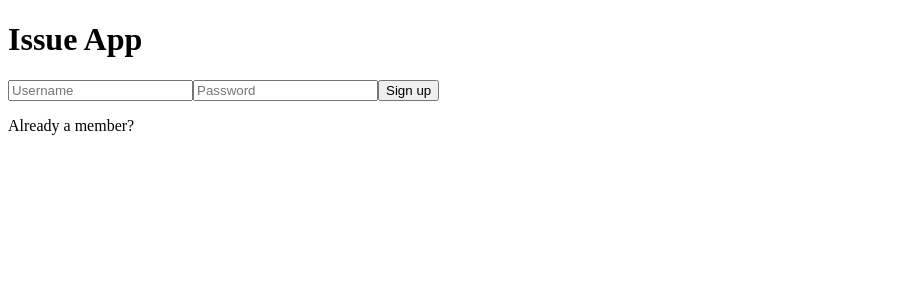
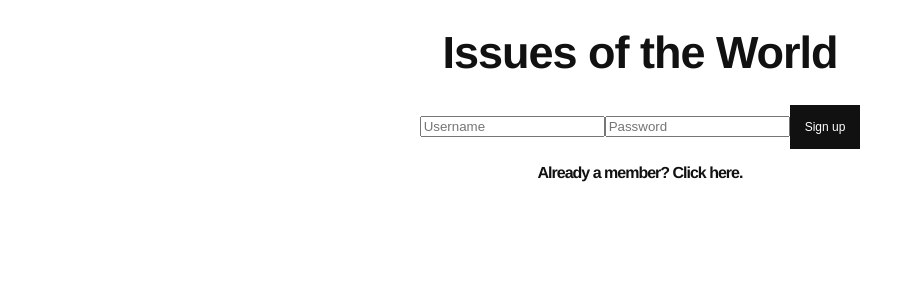
Before and after one commit to hanseneg/rock-the-vote, a React (Create React App) app in the folder client/: page / in a window 1280 px wide. Shown: the top 300 px of the page, without its empty margins (0-915 px from the left). Built offline with nearby package versions, Linux system fonts and the light colour scheme.

Commit message:
commit21

```diff
--- a/client/src/App.js
+++ b/client/src/App.js
@@ -6,6 +6,7 @@ import Profile from './components/Profile.js'
 import Public from './components/Public.js'
 import { UserContext } from './context/UserProvider.js'
 import ProtectedRoute from './components/ProtectedRoute'
+import './css/style.css'
 
 export default function App(){
   const { token, logout } = useContext(UserContext)
--- a/client/src/components/Auth.js
+++ b/client/src/components/Auth.js
@@ -35,7 +35,7 @@ export default function Auth(){
 
   return (
     <div className="auth-container">
-      <h1>Issue App</h1>
+      <h1>Issues of the World</h1>
       { !toggle ?
         <>
           <AuthForm
@@ -45,7 +45,7 @@ export default function Auth(){
             btnText="Sign up"
             errMsg={errMsg}
           />
-          <p onClick={toggleForm}>Already a member?</p>
+          <p className='pointer' onClick={toggleForm}>Already a member? Click here.</p>
         </>
       :
         <>
@@ -56,7 +56,7 @@ export default function Auth(){
             btnText="Login"
             errMsg={errMsg}
           />
-          <p onClick={toggleForm}>Not a member?</p>
+          <p className='pointer' onClick={toggleForm}>Not a member? Click here.</p>
         </>
       }
     </div>
--- a/client/src/components/AuthForm.js
+++ b/client/src/components/AuthForm.js
@@ -26,7 +26,7 @@ export default function AuthForm(props){
         name="password"
         onChange={handleChange}
         placeholder="Password"/>
-      <button>{ btnText }</button>
+      <button className='button'>{ btnText }</button>
       <p style={{color: 'red'}}>{errMsg}</p>
     </form>
   )
--- a/client/src/components/Issue.js
+++ b/client/src/components/Issue.js
@@ -67,19 +67,20 @@ export default function Issue(props){
 
     return (
         <div>
+            <hr className='hr'/>
             <h2>{title}</h2>
             <p>{username}</p>
-            <p>{description}</p>
+            <p className='description'>{description}</p>
             {/* <Votes _id={_id} votes={{upVotes: upVotes, downVotes: downVotes}}/> */}
 
 
-            <button  onClick={upVoting} >Agree</button>
+            <button className='button' onClick={upVoting} >Agree</button>
             <p>{upVotes.length}</p>
-            <button onClick={downVoting} >Disagree</button>
+            <button className='button' onClick={downVoting} >Disagree</button>
             <p>{downVotes.length}</p>
 
 
-            <button onClick={showCommentForm1} >Leave a Comment</button>
+            <button className='button' onClick={showCommentForm1} >Leave a Comment</button>
             {showCommentForm && (
                 <form onSubmit={handleSubmit}>
                         <textarea
@@ -89,7 +90,7 @@ export default function Issue(props){
                             placeholder='Comment'
                             value={comment.comment}
                         />
-                        <button>Submit Comment</button>
+                        <button className='button'>Submit Comment</button>
                 </form>
             )}
             <div>
@@ -99,6 +100,7 @@ export default function Issue(props){
                     )
                 })}
             </div>
+
 
             {/* <button>Show all Comments</button> */}
         </div>
--- a/client/src/components/IssueForm.js
+++ b/client/src/components/IssueForm.js
@@ -25,7 +25,7 @@ export default function IssueForm(props){
   }
 
   return (
-    <form onSubmit={handleSubmit}>
+    <form className='form' onSubmit={handleSubmit}>
       <input
         type="text"
         name="title"
@@ -38,7 +38,7 @@ export default function IssueForm(props){
         value={inputs.description}
         onChange={handleChange}
         placeholder="Description"/>
-      <button>Add Issue</button>
+      <button className='button'>Add Issue</button>
     </form>
   )
 }
--- a/client/src/components/Navbar.js
+++ b/client/src/components/Navbar.js
@@ -5,9 +5,9 @@ export default function Navbar(props){
   const { logout } = props
   return (
     <div className="navbar">
-      <Link to="/profile">Profile</Link>
-      <Link to="/public">Public</Link>
-      <button onClick={logout}>Logout</button>
+      <Link className='nav' to="/profile">Profile</Link>
+      <Link className='nav' to="/public">Public</Link>
+      <button className='nav' className='logout' onClick={logout}>Logout</button>
     </div>
   )
 }
--- /dev/null
+++ b/client/src/css/style.css
@@ -0,0 +1,83 @@
+body {  color: #111;
+        font-family: 'Helvetica Neue', sans-serif;
+        font-weight: bold;
+        letter-spacing: -1px;
+        line-height: 1;
+        text-align: center;
+}
+
+/* mouse over member or not toggle  */
+.pointer:hover {
+    cursor: pointer;
+}
+
+/* divider */
+.hr {
+    border-top: 3px solid #111;
+    border-radius: 5px;
+}
+
+h1 {
+    font-size: 45px;
+}
+h2 {
+    font-size: 35px;
+}
+h3 {
+    font-size: 25px;
+}
+
+/* nav buttons */
+.nav {
+    padding-left: 10px;
+    padding-right: 10px;
+    text-decoration: none;
+    font-size: 25px;
+    color: #111;
+}
+/* logout button */
+.logout {
+    border: none;
+    cursor: pointer;
+    background: none;
+    color: #111;
+    font-family: 'Helvetica Neue', sans-serif;
+    font-weight: bold;
+    letter-spacing: -1px;
+    line-height: 1;
+    font-size: 25px;
+}
+
+/* buttons */
+.button {
+    background-color: #111;
+    border: none;
+    color: white;
+    padding: 15px 15px;
+    text-align: center;
+    text-decoration: none;
+    display: inline-block;
+    font-size: 12px;
+}
+/* issue form */
+/* use padding to add space inside textbox */
+.form {
+    display: flex;
+    flex-direction: column;
+    align-items: center;
+}
+.form input,
+.form textarea {
+    width: 200px;
+    margin-bottom: 15px;
+    border: 2px solid #111;
+}
+.form input:focus,
+.form textarea:focus {
+    background-color: rgb(160, 160, 160);
+}
+
+/* description */
+.description {
+    font-size: 20px;
+}
```
